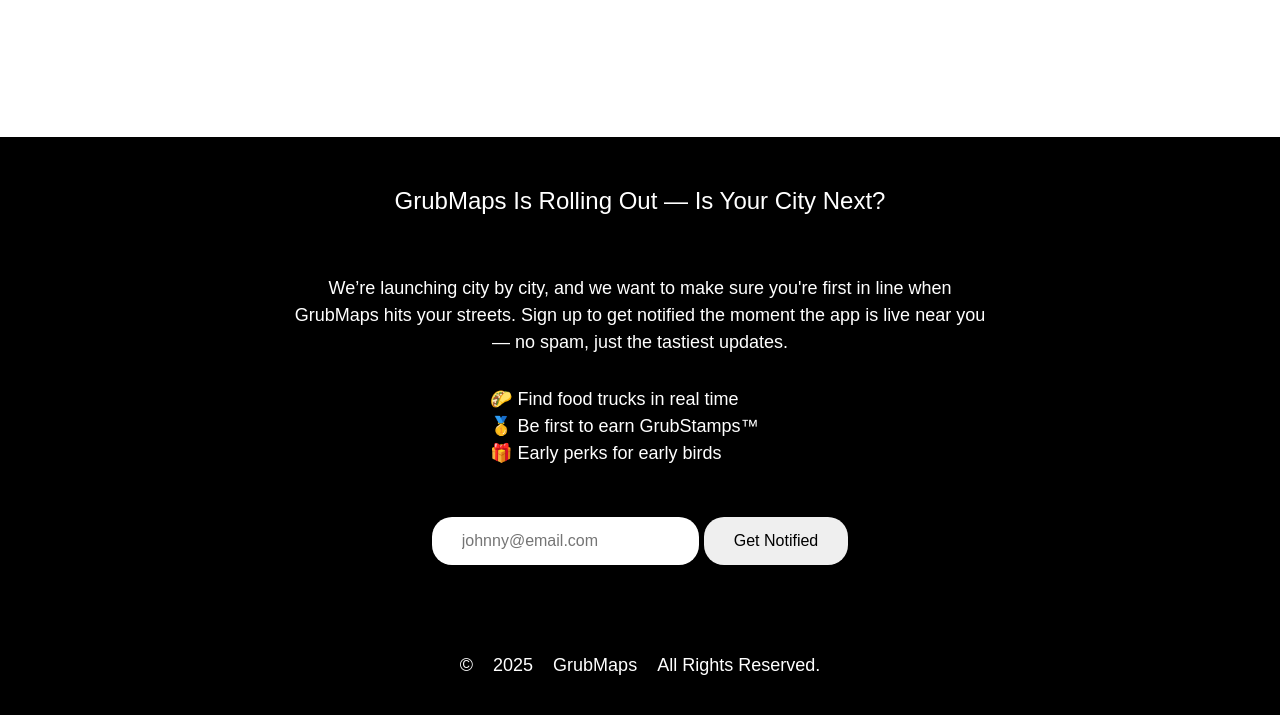
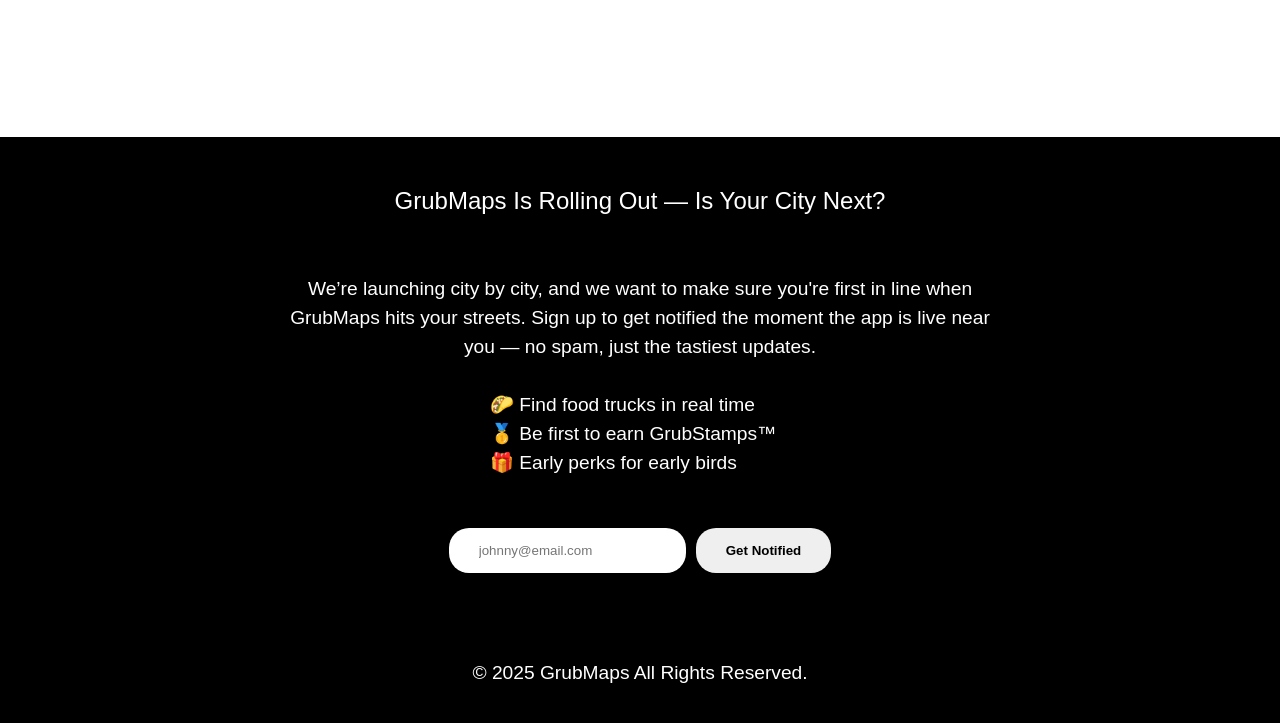
Before and after one commit to Mig-uel/ACE1025, a plain HTML site: page project_1/index.html in a window 1280 px wide. Shown: the part 2938-3661 px from the top of the page. Drawn offline with Linux system fonts and the light colour scheme; a web font is replaced by a local one.

Commit message:
Update footer layout and improve form styling
- Wrap footer content in a div for better structure
- Adjust font sizes for consistency across elements
- Enhance form layout for better usability on different screen sizes

```diff
--- a/project_1/index.html
+++ b/project_1/index.html
@@ -187,8 +187,11 @@
 
     <!-- Footer -->
     <footer>
-      &copy; <span class="footer-year">2025</span> <span class="special-gothic-expanded-one-regular">GrubMaps</span> All
-      Rights Reserved.
+      <div>
+        &copy; <span class="footer-year">2025</span> <span class="special-gothic-expanded-one-regular">GrubMaps</span>
+        All
+        Rights Reserved.
+      </div>
     </footer>
   </div>
 </body>
--- a/project_1/main.css
+++ b/project_1/main.css
@@ -263,7 +263,7 @@
   justify-content: center; /* Center the content */
   align-items: center; /* Center the content vertically */
   gap: 20px; /* Add gap between content elements */
-  font-size: 18px; /* Set font size for content text */
+  font-size: 1rem; /* Set font size for content text */
   line-height: 1.5; /* Improve line spacing for readability */
   text-align: center; /* Center the content text */
   max-width: 800px; /* Limit the width of the content for better readability */
@@ -278,35 +278,72 @@
   margin: 0 auto; /* Remove default margin */
   text-align: left; /* Align list items to the left */
   width: 100%; /* Set width to 100% for responsiveness */
-  max-width: 300px; /* Limit the width of the list for better readability */
+  max-width: 250px; /* Limit the width of the list for better readability */
   line-height: 1.5; /* Improve line spacing for readability */
+}
+
+.get-notified-form {
+  display: flex;
+  flex-direction: column; /* Stack input and button vertically */
+  justify-content: center; /* Center the form */
+  align-items: center; /* Center the form vertically */
+  gap: 10px; /* Add gap between input and button */
+  font-size: 1rem; /* Set font size for form text */
 }
 
 .get-notified-form input {
   padding: 15px 30px; /* Add padding to the input field */
   border-radius: 20px; /* Rounded corners for the input field */
   border: none; /* Remove border for a cleaner look */
-  font-size: 16px; /* Set font size for input text */
 }
 
 .get-notified-form button {
+  font-weight: bold; /* Make the button text bold for emphasis */
   color: var(--primary-color); /* Set text color for the button */
   padding: 15px 30px; /* Add padding to the button */
   border-radius: 20px; /* Rounded corners for the button */
   border: none; /* Remove border for a cleaner look */
   cursor: pointer; /* Change cursor to pointer on hover */
-  font-size: 16px; /* Set font size for button text */
 }
 
 footer {
   display: flex;
   justify-content: center; /* Center the footer content */
   align-items: center; /* Center the footer content vertically */
-  gap: 20px; /* Add gap between footer elements */
   background-color: var(
     --primary-color
   ); /* Set background color for the footer */
   color: var(--secondary-color); /* Set text color for the footer */
-  font-size: 18px; /* Set font size for footer text */
+  font-size: 1rem; /* Set font size for footer text */
   height: 100px; /* Set height for the footer */
 }
+
+@media (min-width: 768px) {
+  .get-notified-content {
+    font-size: 1.2rem; /* Increase font size for larger screens */
+  }
+
+  .get-notified-desc ul {
+    max-width: 300px; /* Increase max width for larger screens */
+  }
+
+  .get-notified-form {
+    flex-direction: row; /* Stack input and button horizontally on larger screens */
+    justify-content: center; /* Space out input and button */
+    gap: 10px; /* Add gap between input and button */
+    font-size: 1.2rem; /* Increase font size for larger screens */
+  }
+
+  footer {
+    display: flex;
+    justify-content: center; /* Center the footer content */
+    align-items: center; /* Center the footer content vertically */
+    gap: 20px; /* Add gap between footer elements */
+    background-color: var(
+      --primary-color
+    ); /* Set background color for the footer */
+    color: var(--secondary-color); /* Set text color for the footer */
+    font-size: 1.2rem; /* Set font size for footer text */
+    height: 100px; /* Set height for the footer */
+  }
+}
```
